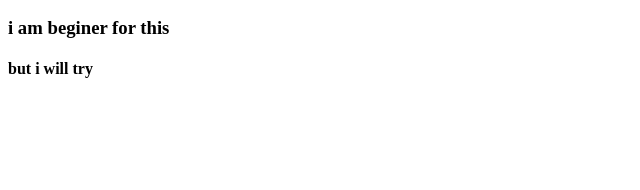
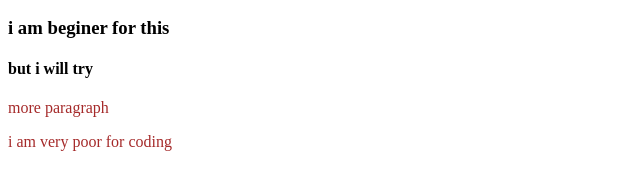
Before and after one commit to sishamim1234/my-six-repo, a plain HTML site: page index.html in a window 1280 px wide. Shown: the part 110-300 px from the top of the page, without its empty margins (0-640 px from the left). Drawn offline with Linux system fonts and the light colour scheme.

Commit message:
style added

```diff
--- a/index.html
+++ b/index.html
@@ -11,5 +11,9 @@
     <h2>i am very week in programming</h2>
     <h3>i am beginer for this </h3>
     <h4>but i will try</h4>
+    <p>more paragraph</p>
+    <p> i am very poor for coding</p>
+    <link rel="stylesheet" href="style.css">
+
 </body>
 </html>
--- /dev/null
+++ b/style.css
@@ -0,0 +1,3 @@
+p{
+    color: brown;
+}
```
